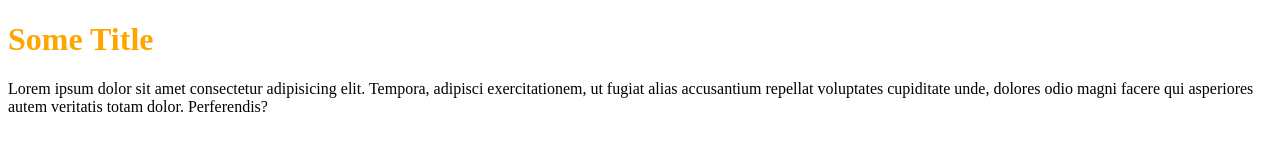
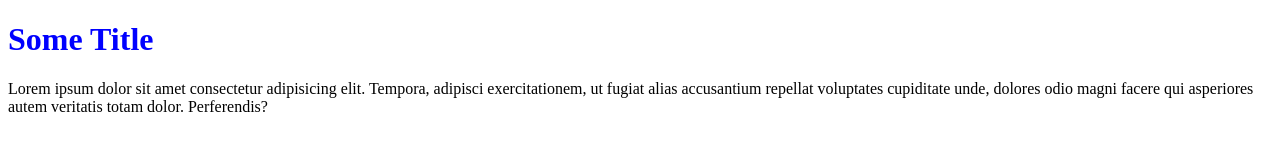
Before and after one commit to HIRU-NI/test, a plain HTML site: page index.html in a window 1280 px wide. Drawn offline with Linux system fonts and the light colour scheme.

Commit message:
Title color changed

```diff
--- a/index.html
+++ b/index.html
@@ -3,10 +3,10 @@
 <head>
     <meta charset="UTF-8">
     <meta name="viewport" content="width=device-width, initial-scale=1.0">
-    <title>Test</title>
+    <title>Test -clone</title>
 </head>
 <body>
-    <h1 style="color:orange">Some Title</h1>
+    <h1 style="color:blue">Some Title</h1>
     <p>
         Lorem ipsum dolor sit amet consectetur adipisicing elit. Tempora, adipisci exercitationem, ut fugiat alias accusantium repellat voluptates cupiditate unde, dolores odio magni facere qui asperiores autem veritatis totam dolor. Perferendis?
     </p>
```
